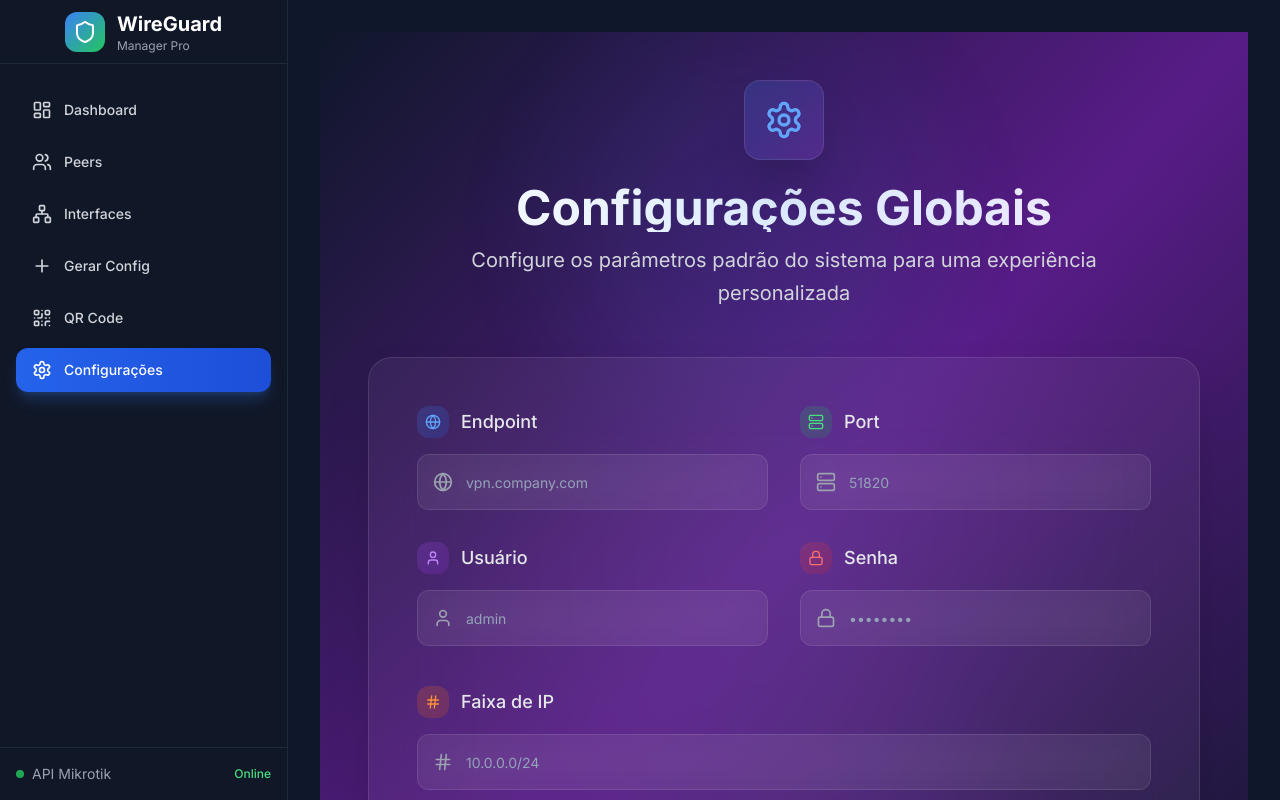
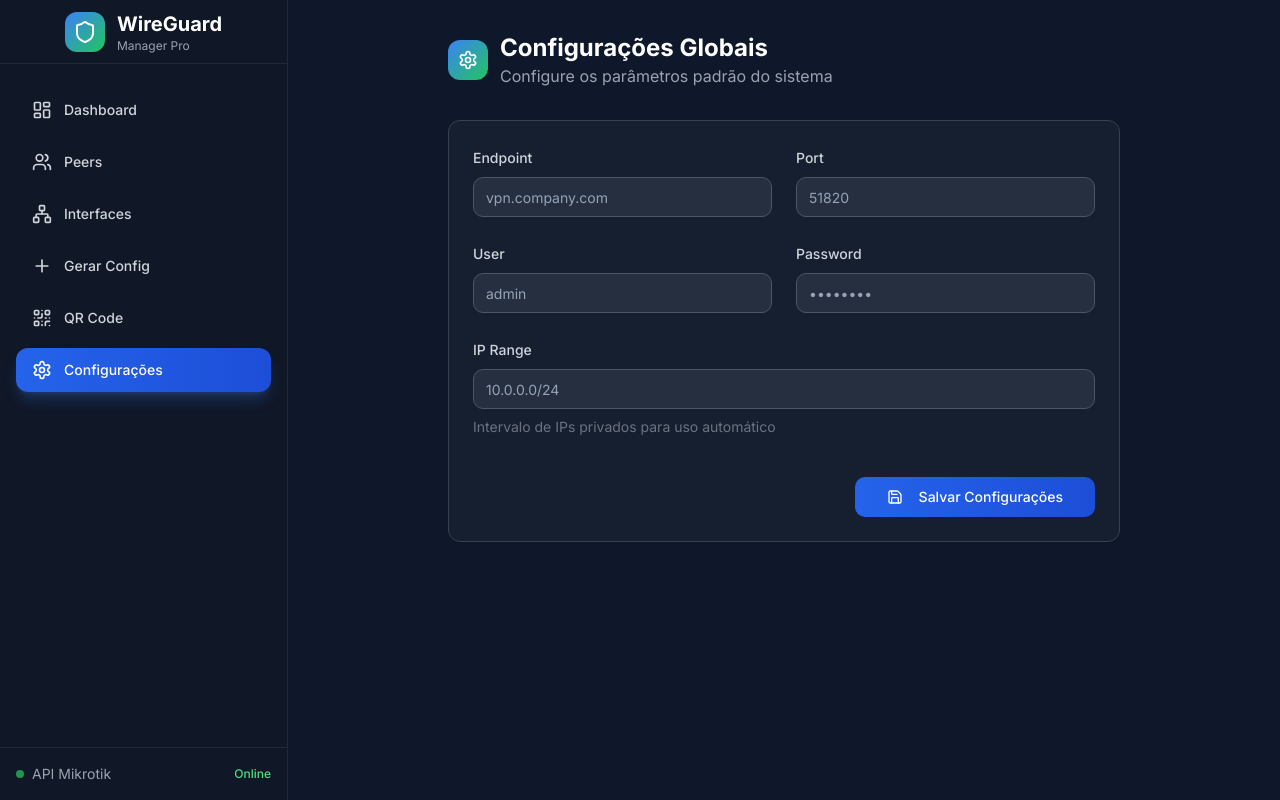
Before and after one commit to R4T0/wiredash-manager, a React (Vite) app: page /settings in a window 1280 px wide. Shown: the top 800 px of the page. Built offline with nearby package versions, Linux system fonts and the light colour scheme.

Commit message:
Reverted to commit aa7116e3dd40fbf51d1b7ec154338ebee95d434c

```diff
--- a/src/components/SettingsForm.tsx
+++ b/src/components/SettingsForm.tsx
@@ -4,8 +4,7 @@ import { Button } from '@/components/ui/button';
 import { Input } from '@/components/ui/input';
 import { Label } from '@/components/ui/label';
 import { Card } from '@/components/ui/card';
-import { Save, Settings, Globe, Lock, User, Hash, Server, CheckCircle2 } from 'lucide-react';
-import { useToast } from '@/hooks/use-toast';
+import { Save, Settings } from 'lucide-react';
 
 const SettingsForm = () => {
   const [formData, setFormData] = useState({
@@ -15,9 +14,6 @@ const SettingsForm = () => {
     password: '',
     ipRange: ''
   });
-  const [isSaving, setIsSaving] = useState(false);
-  const [showSuccess, setShowSuccess] = useState(false);
-  const { toast } = useToast();
 
   const handleInputChange = (e: React.ChangeEvent<HTMLInputElement>) => {
     const { name, value } = e.target;
@@ -27,61 +23,31 @@ const SettingsForm = () => {
     }));
   };
 
-  const handleSave = async () => {
-    setIsSaving(true);
+  const handleSave = () => {
     console.log('Saving global configuration:', formData);
-
-    // Simulate API call
-    await new Promise(resolve => setTimeout(resolve, 1500));
-
-    setIsSaving(false);
-    setShowSuccess(true);
-
-    toast({
-      title: "Configurações salvas!",
-      description: "As configurações globais foram atualizadas com sucesso.",
-    });
-
-    // Hide success animation after 3 seconds
-    setTimeout(() => setShowSuccess(false), 3000);
+    // Here you would typically save to your backend/database
+    alert('Configurações salvas com sucesso!');
   };
 
   return (
-    <div className="min-h-screen bg-gradient-to-br from-slate-900 via-purple-900 to-slate-900 relative overflow-hidden">
-      {/* Animated background elements */}
-      <div className="absolute inset-0 bg-[radial-gradient(circle_at_50%_50%,rgba(120,119,198,0.1),transparent_50%)]"></div>
-      <div className="absolute top-0 left-1/4 w-96 h-96 bg-blue-500/10 rounded-full blur-3xl animate-pulse"></div>
-      <div className="absolute bottom-0 right-1/4 w-96 h-96 bg-purple-500/10 rounded-full blur-3xl animate-pulse delay-1000"></div>
-
-      <div className="relative z-10 max-w-4xl mx-auto px-8 py-12 space-y-12">
-        {/* Header Section */}
-        <div className="text-center space-y-6">
-          <div className="inline-flex items-center justify-center w-20 h-20 bg-gradient-to-br from-blue-500/20 to-purple-500/20 backdrop-blur-xl rounded-2xl border border-white/10 shadow-2xl">
-            <Settings className="w-10 h-10 text-blue-400" />
+    <div className="max-w-2xl mx-auto space-y-8">
+      <div className="flex items-center space-x-3">
+        <div className="w-10 h-10 bg-gradient-to-br from-blue-500 to-green-500 rounded-xl flex items-center justify-center">
+          <Settings className="w-5 h-5 text-white" />
         </div>
-          <div className="space-y-3">
-            <h1 className="text-5xl font-bold bg-gradient-to-r from-white via-blue-100 to-purple-100 bg-clip-text text-transparent">
-              Configurações Globais
-            </h1>
-            <p className="text-xl text-gray-300 max-w-2xl mx-auto leading-relaxed">
-              Configure os parâmetros padrão do sistema para uma experiência personalizada
-            </p>
+        <div>
+          <h1 className="text-2xl font-bold text-white">Configurações Globais</h1>
+          <p className="text-gray-400">Configure os parâmetros padrão do sistema</p>
         </div>
       </div>
 
-        {/* Main Settings Card */}
-        <Card className="bg-white/5 backdrop-blur-2xl border border-white/10 shadow-2xl rounded-3xl overflow-hidden">
-          <div className="p-12 space-y-10">
-            <div className="grid grid-cols-1 lg:grid-cols-2 gap-8">
-              {/* Endpoint Field */}
-              <div className="space-y-4 group">
-                <Label htmlFor="endpoint" className="text-gray-200 text-lg font-medium flex items-center gap-3">
-                  <div className="w-8 h-8 bg-gradient-to-br from-blue-500/20 to-blue-600/20 rounded-lg flex items-center justify-center">
-                    <Globe className="w-4 h-4 text-blue-400" />
-                  </div>
+      <Card className="bg-gray-800/50 border-gray-700 p-6">
+        <div className="space-y-6">
+          <div className="grid grid-cols-1 md:grid-cols-2 gap-6">
+            <div className="space-y-2">
+              <Label htmlFor="endpoint" className="text-gray-300">
                 Endpoint
               </Label>
-                <div className="relative">
               <Input
                 id="endpoint"
                 name="endpoint"
@@ -89,21 +55,14 @@ const SettingsForm = () => {
                 placeholder="vpn.company.com"
                 value={formData.endpoint}
                 onChange={handleInputChange}
-                    className="h-14 bg-white/5 backdrop-blur-xl border border-white/10 text-white placeholder-gray-400 focus:border-blue-400/50 focus:ring-2 focus:ring-blue-400/20 rounded-xl text-lg pl-12 transition-all duration-300 hover:bg-white/10"
+                className="bg-gray-700/50 border-gray-600 text-white placeholder-gray-400 focus:border-blue-500"
               />
-                  <Globe className="absolute left-4 top-1/2 transform -translate-y-1/2 w-5 h-5 text-gray-400 group-focus-within:text-blue-400 transition-colors duration-300" />
-                </div>
             </div>
 
-              {/* Port Field */}
-              <div className="space-y-4 group">
-                <Label htmlFor="port" className="text-gray-200 text-lg font-medium flex items-center gap-3">
-                  <div className="w-8 h-8 bg-gradient-to-br from-green-500/20 to-green-600/20 rounded-lg flex items-center justify-center">
-                    <Server className="w-4 h-4 text-green-400" />
-                  </div>
+            <div className="space-y-2">
+              <Label htmlFor="port" className="text-gray-300">
                 Port
               </Label>
-                <div className="relative">
               <Input
                 id="port"
                 name="port"
@@ -111,21 +70,16 @@ const SettingsForm = () => {
                 placeholder="51820"
                 value={formData.port}
                 onChange={handleInputChange}
-                    className="h-14 bg-white/5 backdrop-blur-xl border border-white/10 text-white placeholder-gray-400 focus:border-green-400/50 focus:ring-2 focus:ring-green-400/20 rounded-xl text-lg pl-12 transition-all duration-300 hover:bg-white/10"
+                className="bg-gray-700/50 border-gray-600 text-white placeholder-gray-400 focus:border-blue-500"
               />
-                  <Server className="absolute left-4 top-1/2 transform -translate-y-1/2 w-5 h-5 text-gray-400 group-focus-within:text-green-400 transition-colors duration-300" />
             </div>
           </div>
 
-              {/* User Field */}
-              <div className="space-y-4 group">
-                <Label htmlFor="user" className="text-gray-200 text-lg font-medium flex items-center gap-3">
-                  <div className="w-8 h-8 bg-gradient-to-br from-purple-500/20 to-purple-600/20 rounded-lg flex items-center justify-center">
-                    <User className="w-4 h-4 text-purple-400" />
-                  </div>
-                  Usuário
+          <div className="grid grid-cols-1 md:grid-cols-2 gap-6">
+            <div className="space-y-2">
+              <Label htmlFor="user" className="text-gray-300">
+                User
               </Label>
-                <div className="relative">
               <Input
                 id="user"
                 name="user"
@@ -133,21 +87,14 @@ const SettingsForm = () => {
                 placeholder="admin"
                 value={formData.user}
                 onChange={handleInputChange}
-                    className="h-14 bg-white/5 backdrop-blur-xl border border-white/10 text-white placeholder-gray-400 focus:border-purple-400/50 focus:ring-2 focus:ring-purple-400/20 rounded-xl text-lg pl-12 transition-all duration-300 hover:bg-white/10"
+                className="bg-gray-700/50 border-gray-600 text-white placeholder-gray-400 focus:border-blue-500"
               />
-                  <User className="absolute left-4 top-1/2 transform -translate-y-1/2 w-5 h-5 text-gray-400 group-focus-within:text-purple-400 transition-colors duration-300" />
-                </div>
             </div>
 
-              {/* Password Field */}
-              <div className="space-y-4 group">
-                <Label htmlFor="password" className="text-gray-200 text-lg font-medium flex items-center gap-3">
-                  <div className="w-8 h-8 bg-gradient-to-br from-red-500/20 to-red-600/20 rounded-lg flex items-center justify-center">
-                    <Lock className="w-4 h-4 text-red-400" />
-                  </div>
-                  Senha
+            <div className="space-y-2">
+              <Label htmlFor="password" className="text-gray-300">
+                Password
               </Label>
-                <div className="relative">
               <Input
                 id="password"
                 name="password"
@@ -155,22 +102,15 @@ const SettingsForm = () => {
                 placeholder="••••••••"
                 value={formData.password}
                 onChange={handleInputChange}
-                    className="h-14 bg-white/5 backdrop-blur-xl border border-white/10 text-white placeholder-gray-400 focus:border-red-400/50 focus:ring-2 focus:ring-red-400/20 rounded-xl text-lg pl-12 transition-all duration-300 hover:bg-white/10"
+                className="bg-gray-700/50 border-gray-600 text-white placeholder-gray-400 focus:border-blue-500"
               />
-                  <Lock className="absolute left-4 top-1/2 transform -translate-y-1/2 w-5 h-5 text-gray-400 group-focus-within:text-red-400 transition-colors duration-300" />
-                </div>
             </div>
           </div>
 
-            {/* IP Range Field */}
-            <div className="space-y-4 group">
-              <Label htmlFor="ipRange" className="text-gray-200 text-lg font-medium flex items-center gap-3">
-                <div className="w-8 h-8 bg-gradient-to-br from-orange-500/20 to-orange-600/20 rounded-lg flex items-center justify-center">
-                  <Hash className="w-4 h-4 text-orange-400" />
-                </div>
-                Faixa de IP
+          <div className="space-y-2">
+            <Label htmlFor="ipRange" className="text-gray-300">
+              IP Range
             </Label>
-              <div className="relative">
             <Input
               id="ipRange"
               name="ipRange"
@@ -178,61 +118,25 @@ const SettingsForm = () => {
               placeholder="10.0.0.0/24"
               value={formData.ipRange}
               onChange={handleInputChange}
-                  className="h-14 bg-white/5 backdrop-blur-xl border border-white/10 text-white placeholder-gray-400 focus:border-orange-400/50 focus:ring-2 focus:ring-orange-400/20 rounded-xl text-lg pl-12 transition-all duration-300 hover:bg-white/10"
+              className="bg-gray-700/50 border-gray-600 text-white placeholder-gray-400 focus:border-blue-500"
             />
-                <Hash className="absolute left-4 top-1/2 transform -translate-y-1/2 w-5 h-5 text-gray-400 group-focus-within:text-orange-400 transition-colors duration-300" />
-              </div>
-              <p className="text-sm text-gray-400 ml-11">
-                Intervalo de IPs privados para uso automático na rede
+            <p className="text-sm text-gray-500">
+              Intervalo de IPs privados para uso automático
             </p>
           </div>
 
-            {/* Save Button */}
-            <div className="flex justify-center pt-8">
+          <div className="flex justify-end pt-4">
             <Button
               onClick={handleSave}
-                disabled={isSaving}
-                className={`
-                  relative overflow-hidden h-16 px-12 text-lg font-semibold rounded-2xl
-                  bg-gradient-to-r from-blue-600 via-purple-600 to-blue-600
-                  hover:from-blue-500 hover:via-purple-500 hover:to-blue-500
-                  text-white shadow-2xl border border-white/10
-                  transform transition-all duration-300 hover:scale-105 hover:shadow-blue-500/25
-                  disabled:opacity-70 disabled:cursor-not-allowed disabled:transform-none
-                  ${showSuccess ? 'bg-gradient-to-r from-green-600 to-green-700' : ''}
-                `}
+              className="bg-gradient-to-r from-blue-600 to-blue-700 hover:from-blue-700 hover:to-blue-800 text-white px-8"
             >
-                <div className="absolute inset-0 bg-gradient-to-r from-transparent via-white/10 to-transparent -skew-x-12 translate-x-[-200%] animate-[shimmer_2s_infinite]"></div>
-
-                {isSaving ? (
-                  <div className="flex items-center gap-3">
-                    <div className="w-5 h-5 border-2 border-white/30 border-t-white rounded-full animate-spin"></div>
-                    Salvando...
-                  </div>
-                ) : showSuccess ? (
-                  <div className="flex items-center gap-3">
-                    <CheckCircle2 className="w-6 h-6 animate-bounce" />
-                    Salvo com Sucesso!
-                  </div>
-                ) : (
-                  <div className="flex items-center gap-3">
-                    <Save className="w-6 h-6" />
+              <Save className="w-4 h-4 mr-2" />
               Salvar Configurações
-                  </div>
-                )}
             </Button>
           </div>
         </div>
       </Card>
     </div>
-
-      <style jsx>{`
-        @keyframes shimmer {
-          0% { transform: translateX(-200%) skewX(-12deg); }
-          100% { transform: translateX(200%) skewX(-12deg); }
-        }
-      `}</style>
-    </div>
   );
 };
 
--- a/src/index.css
+++ b/src/index.css
@@ -1,5 +1,5 @@
 
-@import url('https://fonts.googleapis.com/css2?family=Inter:wght@300;400;500;600;700;800;900&display=swap');
+@import url('https://fonts.googleapis.com/css2?family=Inter:wght@300;400;500;600;700&display=swap');
 @tailwind base;
 @tailwind components;
 @tailwind utilities;
@@ -51,8 +51,7 @@
   }
 
   body {
-    @apply bg-wireguard-dark text-foreground;
-    font-family: 'Inter', sans-serif;
+    @apply bg-wireguard-dark text-foreground font-inter;
     min-height: 100vh;
   }
 
@@ -88,37 +87,4 @@
   .status-offline {
     @apply bg-red-500;
   }
-
-  .glassmorphism {
-    backdrop-filter: blur(16px);
-    -webkit-backdrop-filter: blur(16px);
-    background: rgba(255, 255, 255, 0.05);
-    border: 1px solid rgba(255, 255, 255, 0.1);
-  }
-
-  .shimmer {
-    animation: shimmer 2s infinite;
-  }
 }
-
-@keyframes shimmer {
-  0% {
-    transform: translateX(-200%) skewX(-12deg);
-  }
-  100% {
-    transform: translateX(200%) skewX(-12deg);
-  }
-}
-
-@keyframes float {
-  0%, 100% {
-    transform: translateY(0px);
-  }
-  50% {
-    transform: translateY(-10px);
-  }
-}
-
-.animate-float {
-  animation: float 3s ease-in-out infinite;
-}
```
Lines whose indentation alone changed are shown as unchanged.
